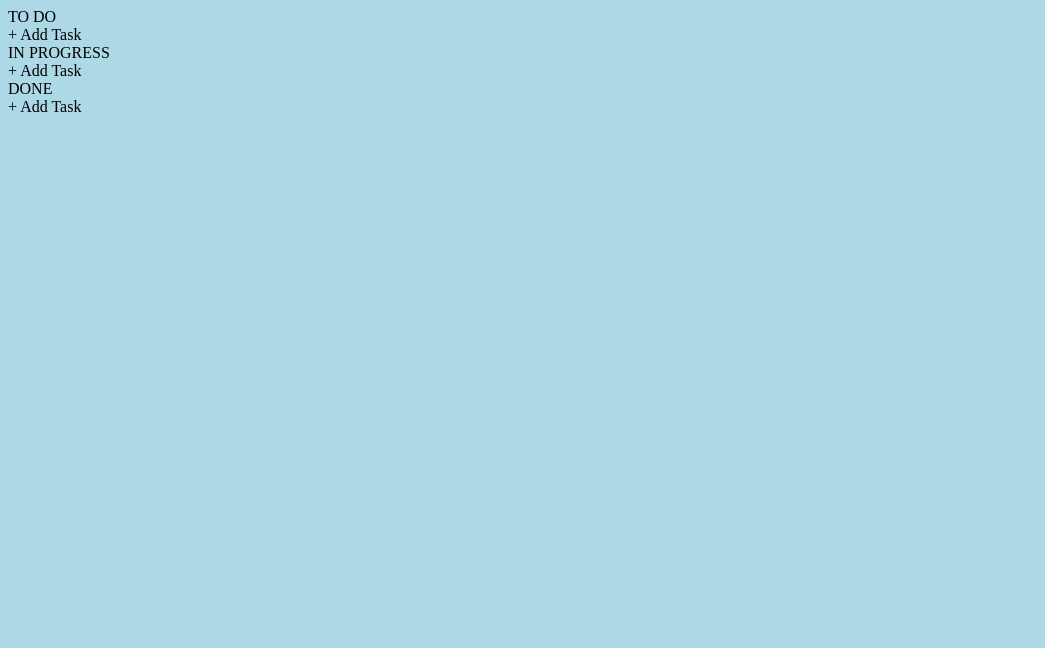
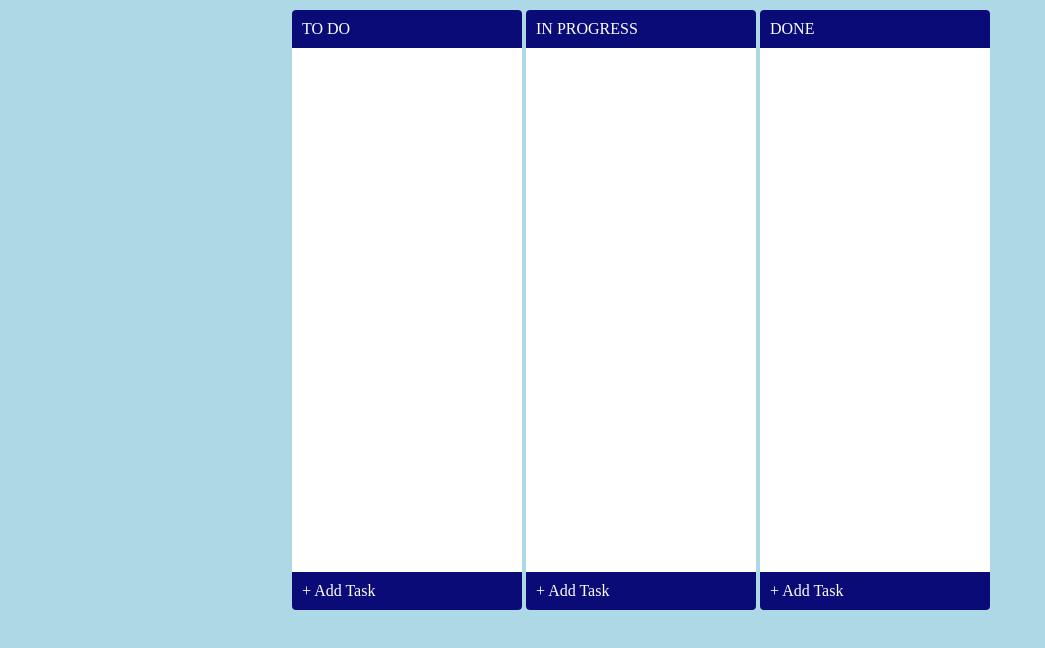
Before and after one commit to Jenyadio/Drag-and-Drop-Trello, a website built with webpack: page src/index.html in a window 1280 px wide. Shown: the whole page, without its empty margins (0-1045 px from the left). Built offline with nearby package versions, Linux system fonts and the light colour scheme.

Commit message:
css added

```diff
--- a/src/css/style.css
+++ b/src/css/style.css
@@ -1,3 +1,48 @@
 body {
     background-color: lightblue;
 }
+
+.task-manager {
+    display: flex;
+    height: 600px;
+    width: 700px;
+    margin-left: auto;
+    margin-right: auto;
+    position: relative;
+}
+
+.column {
+    background-color: white;
+    border-radius: 4px;
+    display: flex;
+    flex-direction: column;
+    justify-content: space-between;
+    margin: 2px;
+    min-height: 600px;
+    min-width: 230px;
+}
+
+.column-header {
+    background-color: rgb(11, 11, 119);
+    color: white;
+    border-top-left-radius: 4px;
+    border-top-right-radius: 4px;
+    padding: 10px;
+}
+
+.column-task-container {
+    flex-grow: 2;
+    overflow-y: auto;
+}
+
+.column-footer {
+    background-color: rgb(11, 11, 119);
+    color: white;
+    border-bottom-left-radius: 4px;
+    border-bottom-right-radius: 4px;
+    padding: 10px;
+}
+
+.column-add-link {
+    user-select: none;
+}
```
